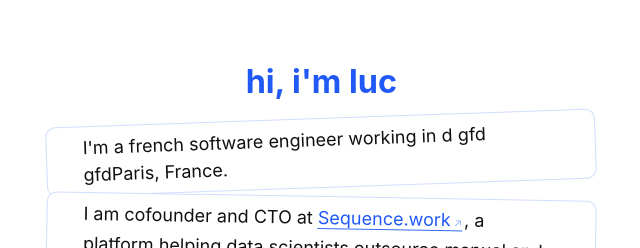
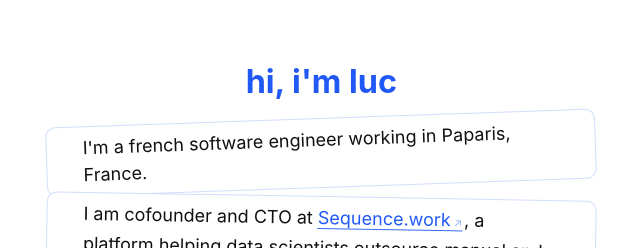
Before and after one commit to lucleray/luc.im, a Next.js app: page / in a window 1280 px wide. Shown: the top 248 px of the page, without its empty margins (56-696 px from the left). Built offline with nearby package versions, Linux system fonts and the light colour scheme; a web font is replaced by a local one.

Commit message:
Update index.js

```diff
--- a/pages/index.js
+++ b/pages/index.js
@@ -9,7 +9,7 @@ import links from '../lib/links'
 const Presentation = () => (
   <section aria-labelledby="presentation-title">
     <H1 id="presentation-title">hi, i'm luc</H1>
-    <Card>I'm a french software engineer working in  d gfd gfdParis, France.</Card>
+    <Card>I'm a french software engineer working in Paparis, France.</Card>
     <Card>
       I am cofounder and CTO at{' '}
       <A href="https://sequence.work">Sequence.work</A>, a platform helping data
```
